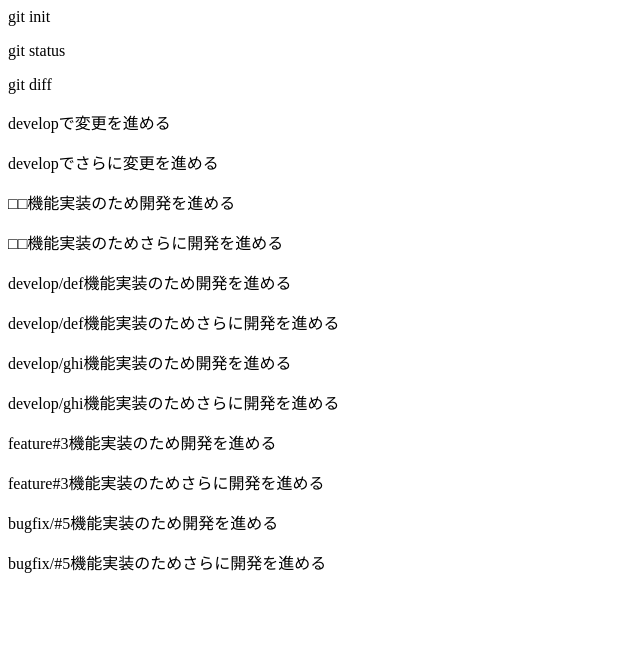
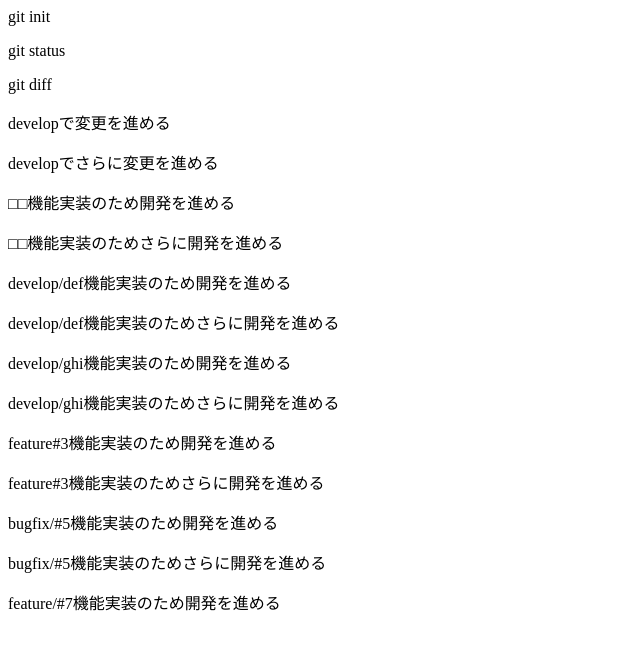
Before and after one commit to cankan7/git_test, a plain HTML site: page index.html in a window 1280 px wide. Shown: the whole page, without its empty margins (0-640 px from the left). Drawn offline with Linux system fonts and the light colour scheme.

Commit message:
feature/#7機能のため開発を進める #7

```diff
--- a/index.html
+++ b/index.html
@@ -13,3 +13,4 @@
 <p>feature#3機能実装のためさらに開発を進める</p>
 <p>bugfix/#5機能実装のため開発を進める</p>
 <p>bugfix/#5機能実装のためさらに開発を進める</p>
+<p>feature/#7機能実装のため開発を進める</p>
```
